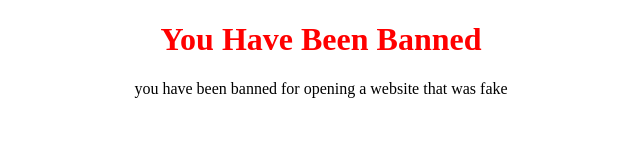
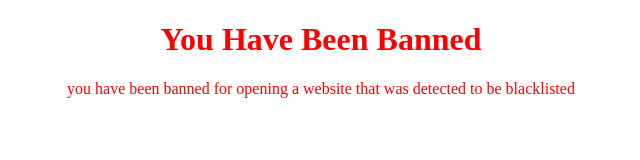
Before and after one commit to admin505admin505/hack, a plain HTML site: page index.html in a window 1280 px wide. Shown: the whole page, without its empty margins (319-959 px from the left). Drawn offline with Linux system fonts and the light colour scheme.

Commit message:
Update index.html

```diff
--- a/index.html
+++ b/index.html
@@ -5,7 +5,7 @@
             <title>Banned</title>
             <link rel="stylesheet" href="style.css" />
             <h1>You Have Been Banned</h1>
-            <p>you have been banned for opening a website that was fake</p>
+            <p style="color:red; text-align:center;">you have been banned for opening a website that was detected to be blacklisted</p>
          </header>
     </body>
 </html>
```
